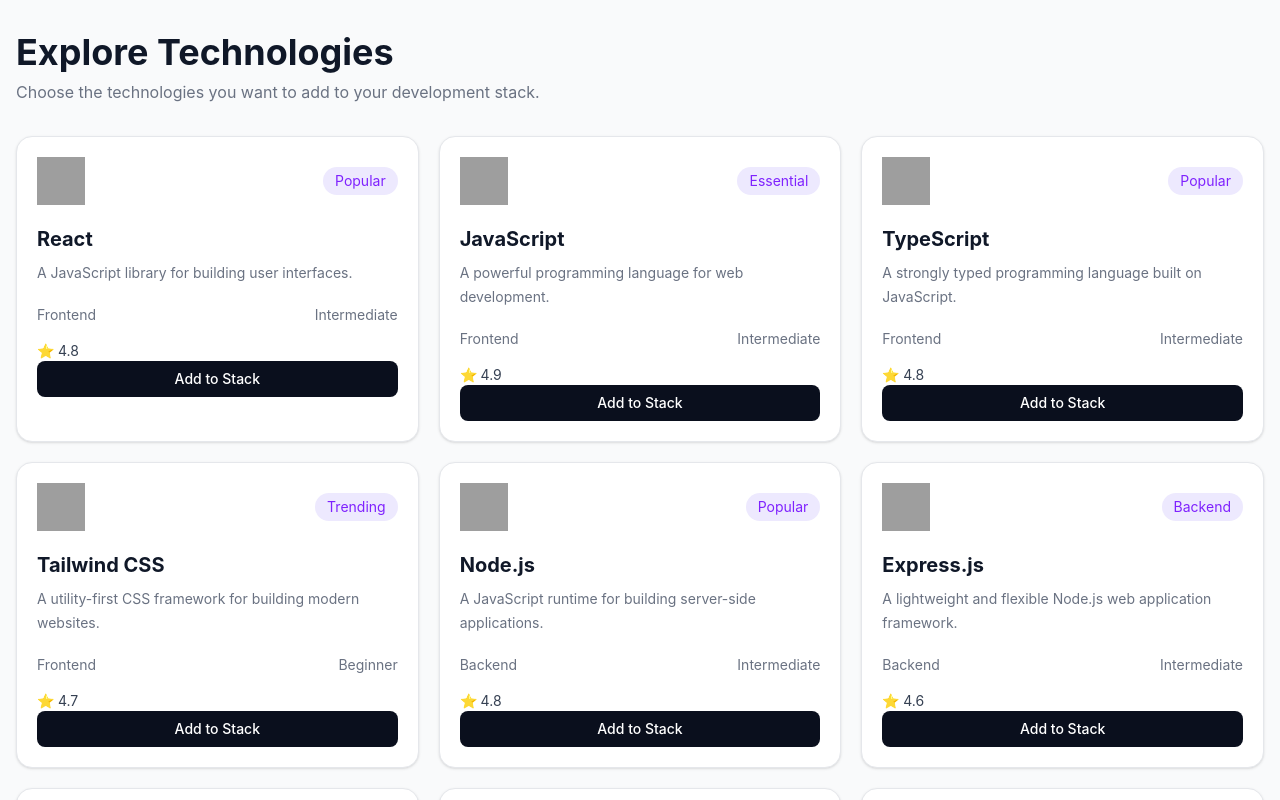
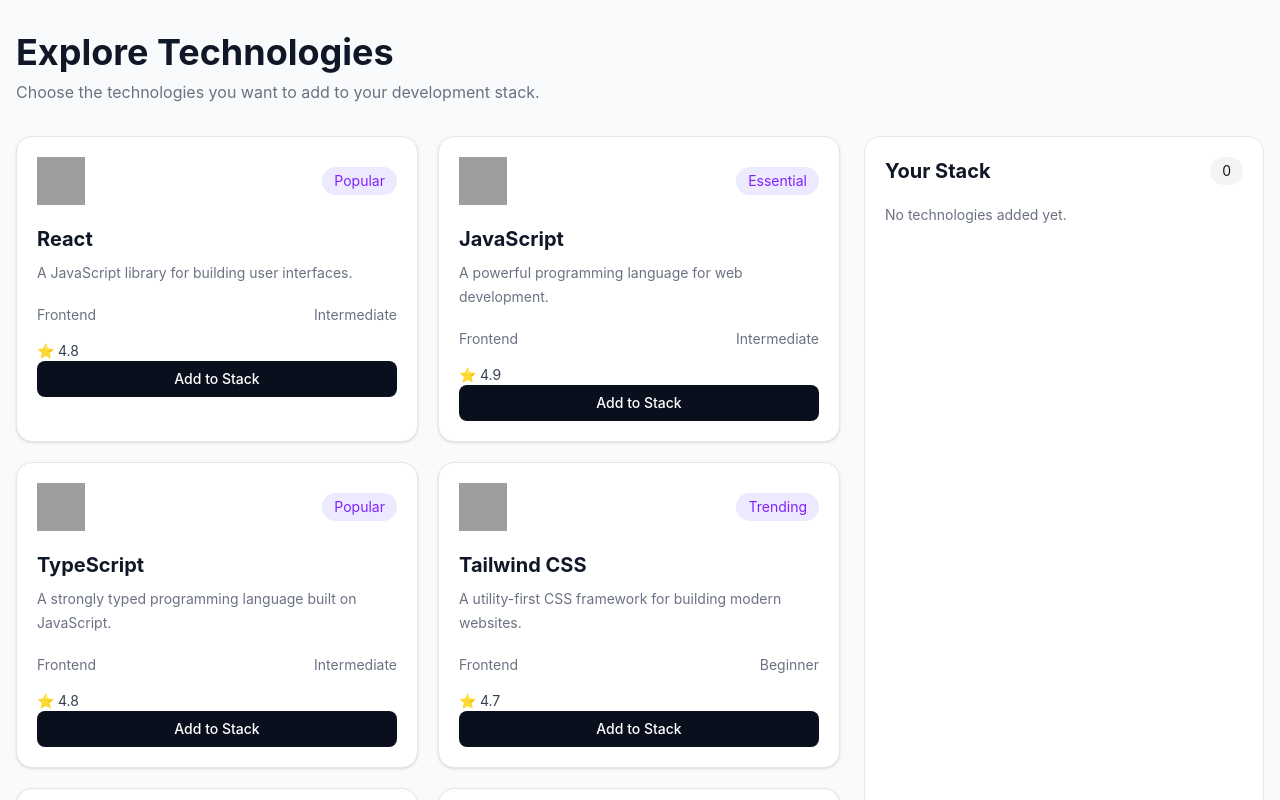
Before and after one commit to 0444Sajib/DevStack-Assignment-05, a React (Vite) app: page / in a window 1280 px wide. Shown: the part 800-1600 px from the top of the page. Built offline with nearby package versions, Linux system fonts and the light colour scheme; grey boxes are pictures that could not be loaded.

Commit message:
Added Side Bar

```diff
--- a/src/App.tsx
+++ b/src/App.tsx
@@ -3,11 +3,13 @@
 import Navbar from "./components/Navbar";
 import Hero from "./components/Hero";
 import TechnologyCard from "./components/TechnologyCard";
+import StackSidebar from "./components/StackSidebar";
 
 import type { Technology } from "./types";
 
 function App() {
   const [technologies, setTechnologies] = useState<Technology[]>([]);
+  const [stack, setStack] = useState<Technology[]>([]);
   const [loading, setLoading] = useState<boolean>(true);
 
   useEffect(() => {
@@ -28,13 +30,32 @@
     loadTechnologies();
   }, []);
 
+  // Add technology to stack
+  const addToStack = (technology: Technology) => {
+    const alreadyAdded = stack.some(
+      (item) => item.id === technology.id
+    );
+
+    if (alreadyAdded) {
+      return;
+    }
+
+    setStack([...stack, technology]);
+  };
+
+  // Remove technology from stack
+  const removeFromStack = (id: string) => {
+    setStack(
+      stack.filter((technology) => technology.id !== id)
+    );
+  };
+
   return (
     <>
       <Navbar />
 
       <Hero />
 
-      {/* Technologies Section */}
       {/* Technologies Section */}
       <section id="technologies" className="py-14 bg-gray-50">
         <div className="max-w-7xl mx-auto px-4">
@@ -50,20 +71,32 @@
             </p>
           </div>
 
-    {/* Loading */}
+          {/* Content */}
           {loading ? (
             <p className="text-gray-500">
               Loading technologies...
             </p>
           ) : (
-      <div className="grid grid-cols-1 md:grid-cols-2 lg:grid-cols-3 gap-5">
+            <div className="grid grid-cols-1 lg:grid-cols-3 gap-6">
+
+              {/* Technology Cards */}
+              <div className="lg:col-span-2 grid grid-cols-1 md:grid-cols-2 gap-5">
 
                 {technologies.map((technology) => (
                   <TechnologyCard
                     key={technology.id}
                     technology={technology}
+                    onAdd={addToStack}
                   />
                 ))}
+
+              </div>
+
+              {/* Your Stack */}
+              <StackSidebar
+                stack={stack}
+                onRemove={removeFromStack}
+              />
 
             </div>
           )}
--- /dev/null
+++ b/src/components/StackSidebar.tsx
@@ -0,0 +1,71 @@
+import type { Technology } from "../types";
+
+type StackSidebarProps = {
+  stack: Technology[];
+  onRemove: (id: string) => void;
+};
+
+function StackSidebar({
+  stack,
+  onRemove,
+}: StackSidebarProps) {
+  return (
+    <aside className="bg-white rounded-2xl border border-gray-200 p-5">
+
+      {/* Header */}
+      <div className="flex items-center justify-between mb-5">
+        <h2 className="text-xl font-bold text-gray-900">
+          Your Stack
+        </h2>
+
+        <span className="px-3 py-1 rounded-full bg-gray-100 text-sm">
+          {stack.length}
+        </span>
+      </div>
+
+      {/* Empty State */}
+      {stack.length === 0 ? (
+        <p className="text-sm text-gray-500">
+          No technologies added yet.
+        </p>
+      ) : (
+        <div className="space-y-3">
+
+          {stack.map((technology) => (
+            <div
+              key={technology.id}
+              className="flex items-center justify-between p-3 rounded-lg bg-gray-50"
+            >
+
+              <div className="flex items-center gap-3">
+
+                <img
+                  src={technology.icon}
+                  alt={technology.name}
+                  className="w-8 h-8"
+                />
+
+                <span className="text-sm font-medium">
+                  {technology.name}
+                </span>
+
+              </div>
+
+              <button
+                onClick={() => onRemove(technology.id)}
+                className="text-sm text-red-500 hover:text-red-700"
+              >
+                Remove
+              </button>
+
+            </div>
+          ))}
+
+        </div>
+      )}
+
+    </aside>
+  );
+}
+
+export default StackSidebar;
```
Lines whose indentation alone changed are shown as unchanged.
